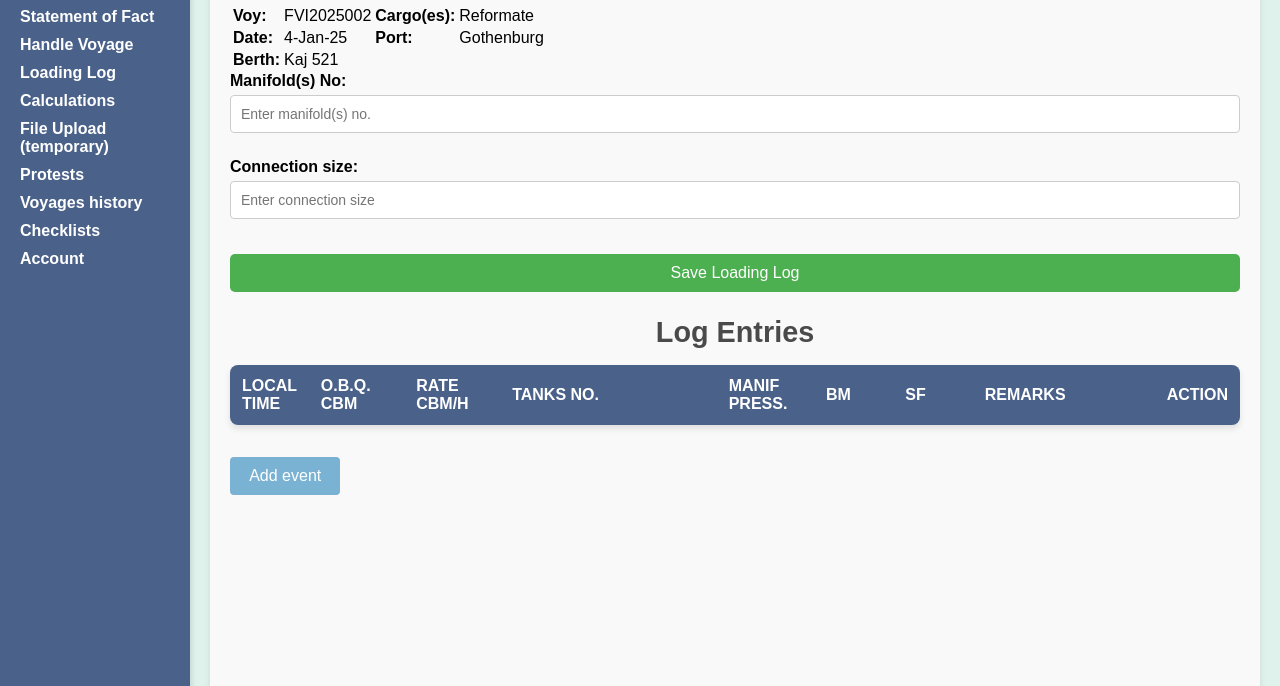
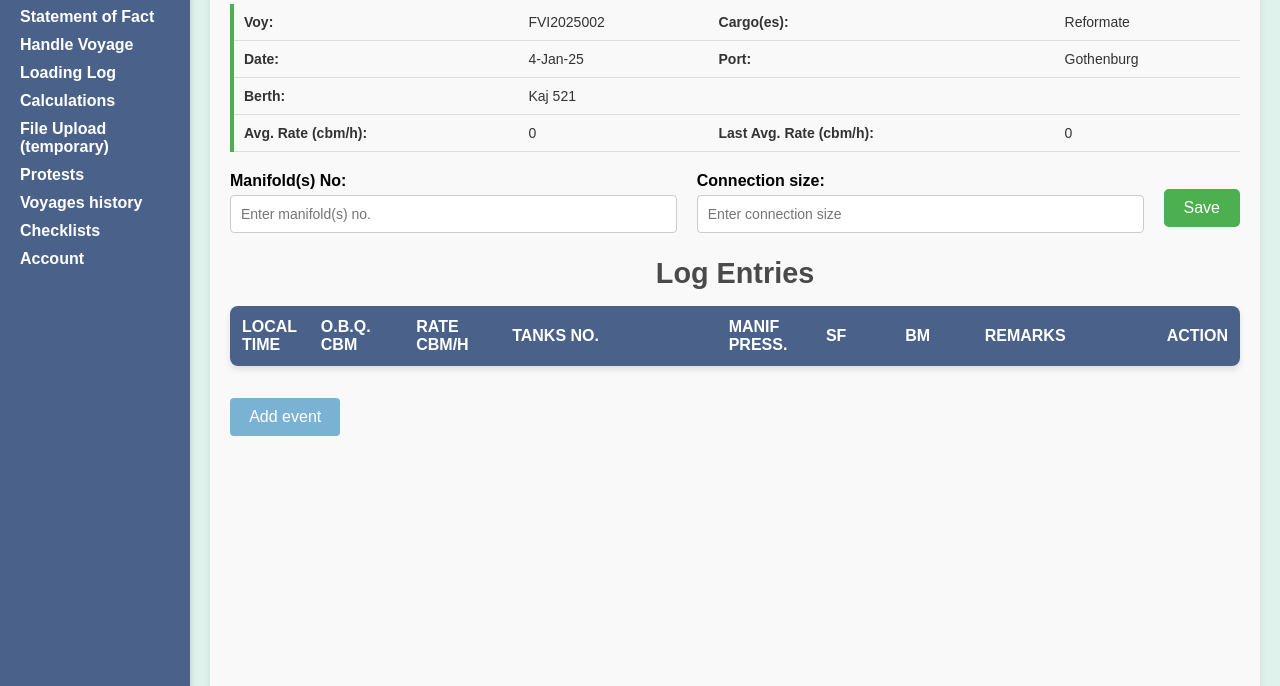
Before and after one commit to ealstersjo/SeaCaptainsFriend, a website with bundled scripts: page pages/dashboard.html in a window 1280 px wide. Shown: the part 114-800 px from the top of the page. Built offline with nearby package versions, Linux system fonts and the light colour scheme.

Commit message:
Updated loading log

```diff
--- a/scripts/loadinglog.js
+++ b/scripts/loadinglog.js
@@ -7,6 +7,8 @@ let loadingLogData = {
   berth: "Kaj 521",
   manifolds: "",
   connectionSize: "",
+  avgRate: 0,
+  lastAvgRate: 0,
 };
 
 let logEntries = []; // Array för att lagra loggdata
@@ -124,6 +126,7 @@ const createLogRow = (entry = {}, index = null) => {
       }
       entry.rate = rate;
       entry.isEditable = false;
+      updateAvgRates();
       renderLogTable(); // Uppdatera tabellen
     } else {
       // Växla till redigerbart läge
@@ -176,13 +179,31 @@ const renderLogTable = () => {
   });
 };
 
-// Funktion för att generera loading log-sidan
-export const loadingLog = (contentArea) => {
-  contentArea.innerHTML = `
-      <h1 class="loading-log-title">Loading Log</h1>
-      <div class="loading-log-container">
-        <!-- Grundläggande data -->
-        <table class="loading-log-table">
+const updateAvgRates = () => {
+  if (logEntries.length > 0) {
+    // Beräkna avgRate
+    const totalRate = logEntries.reduce((sum, entry) => {
+      const rate = parseInt(entry.rate) || 0;
+      return sum + rate;
+    }, 0);
+    loadingLogData.avgRate = parseInt(totalRate / logEntries.length);
+
+    // Hämta lastAvgRate
+    loadingLogData.lastAvgRate =
+      parseInt(logEntries[logEntries.length - 1].rate) || 0;
+  } else {
+    // Inga logEntries, nollställ värden
+    loadingLogData.avgRate = 0;
+    loadingLogData.lastAvgRate = 0;
+  }
+  console.log(loadingLogData.avgRate);
+  // Uppdatera grundläggande data i UI
+  renderBasicData();
+};
+
+const renderBasicData = () => {
+  const table = document.querySelector(".loading-log-basic-info-table");
+  table.innerHTML = `
       <tr>
         <td><strong>Voy:</strong></td>
         <td>${loadingLogData.voy}</td>
@@ -198,11 +219,30 @@ export const loadingLog = (contentArea) => {
       <tr>
         <td><strong>Berth:</strong></td>
         <td>${loadingLogData.berth}</td>
+
       </tr>
+      <tr>
+      <td><strong>Avg. Rate (cbm/h):</strong></td>
+        <td>${loadingLogData.avgRate}</td>
+        <td><strong>Last Avg. Rate (cbm/h):</strong></td>
+        <td>${loadingLogData.lastAvgRate}</td>
+      </tr>
+    `;
+};
+
+// Funktion för att generera loading log-sidan
+export const loadingLog = (contentArea) => {
+  contentArea.innerHTML = `
+      <h1 class="loading-log-title">Loading Log</h1>
+      <div class="loading-log-container">
+        <!-- Grundläggande data -->
+<table class="loading-log-basic-info-table">
+
 </table>
 
+
         <!-- Formulär för manifolds och connection size -->
-        <form id="loadingLogForm">
+<form id="loadingLogForm" class="loading-log-form">
   <div class="loading-log-form-row">
     <label for="manifolds" class="loading-log-label">Manifold(s) No:</label>
     <input
@@ -223,8 +263,9 @@ export const loadingLog = (contentArea) => {
       placeholder="Enter connection size"
     />
   </div>
-          <button type="submit" class="loading-log-button">Save Loading Log</button>
+  <button type="submit" class="loading-log-button">Save</button>
 </form>
+
 
         <!-- Loggdata-tabellen -->
 <h2 class="loading-log-entries-title">Log Entries</h2>
@@ -236,8 +277,9 @@ export const loadingLog = (contentArea) => {
       <th class="loading-log-header">Rate cbm/h</th>
       <th class="loading-log-header">Tanks No.</th>
       <th class="loading-log-header">Manif Press.</th>
+      <th class="loading-log-header">SF</th>
       <th class="loading-log-header">BM</th>
-      <th class="loading-log-header">SF</th>
+
       <th class="loading-log-header">Remarks</th>
       <th class="loading-log-header">Action</th>
     </tr>
@@ -248,7 +290,7 @@ export const loadingLog = (contentArea) => {
 
       </div>
     `;
-
+  renderBasicData();
   // Event listener för formuläret
   document.getElementById("loadingLogForm").addEventListener("submit", (e) => {
     e.preventDefault();
@@ -273,6 +315,7 @@ export const loadingLog = (contentArea) => {
       }),
     }); // Lägg till tom loggrad
     renderLogTable();
+    // Uppdatera rates
   });
 
   // Rendera loggtabellen
--- a/styles/dashboard.css
+++ b/styles/dashboard.css
@@ -730,18 +730,72 @@ form div:last-child {
     background-color: #f4f4f4;
   }
 
+  /* Tabellstil för grundläggande data */
+.loading-log-basic-info-table {
+  width: 100%;
+  border-collapse: collapse;
+  margin: 20px 0;
+  font-size: 14px;
+  font-family: Arial, sans-serif;
+  color: #333;
+}
+
+.loading-log-basic-info-table tr {
+  border-bottom: 1px solid #ddd;
+}
+
+.loading-log-basic-info-table td {
+  padding: 10px;
+}
+
+.loading-log-basic-info-table .loading-log-label {
+  font-weight: bold;
+  text-align: right;
+  color: #555;
+  white-space: nowrap;
+}
+
+.loading-log-basic-info-table td:nth-child(odd) {
+  background-color: #f9f9f9;
+}
+
+.loading-log-basic-info-table td:nth-child(even) {
+  text-align: left;
+}
+
+.loading-log-basic-info-table tr:hover {
+  background-color: #f1f1f1;
+}
+
+.loading-log-basic-info-table td:first-child {
+  border-left: 4px solid #4caf50; /* En liten grön detalj */
+}
+
+
+  /* Gör formuläret horisontellt */
+.loading-log-form {
+  display: flex;
+  align-items: center;
+  flex-direction: row;
+margin-top: 15px;
+  gap: 20px;
+  margin-bottom: 20px;
+  min-width: 80%;
+}
+
 .loading-log-form-row {
-    margin-bottom: 15px;
+  display: flex;
+  width: 80%;
+  flex-direction: column;
 }
 
 .loading-log-label {
-    display: block;
   margin-bottom: 5px;
   font-weight: bold;
 }
 
 .loading-log-input {
-    width: 100%;
+  width: 200px; /* Anpassa bredden för inmatningsfältet */
   padding: 8px;
   border: 1px solid #ccc;
   border-radius: 4px;
@@ -760,6 +814,7 @@ form div:last-child {
 .loading-log-button:hover {
   background-color: #45a049;
 }
+
 /* Rubrik för loggen */
 .loading-log-entries-title {
   font-size: 1.8rem;
```
Lines whose indentation alone changed are shown as unchanged.
